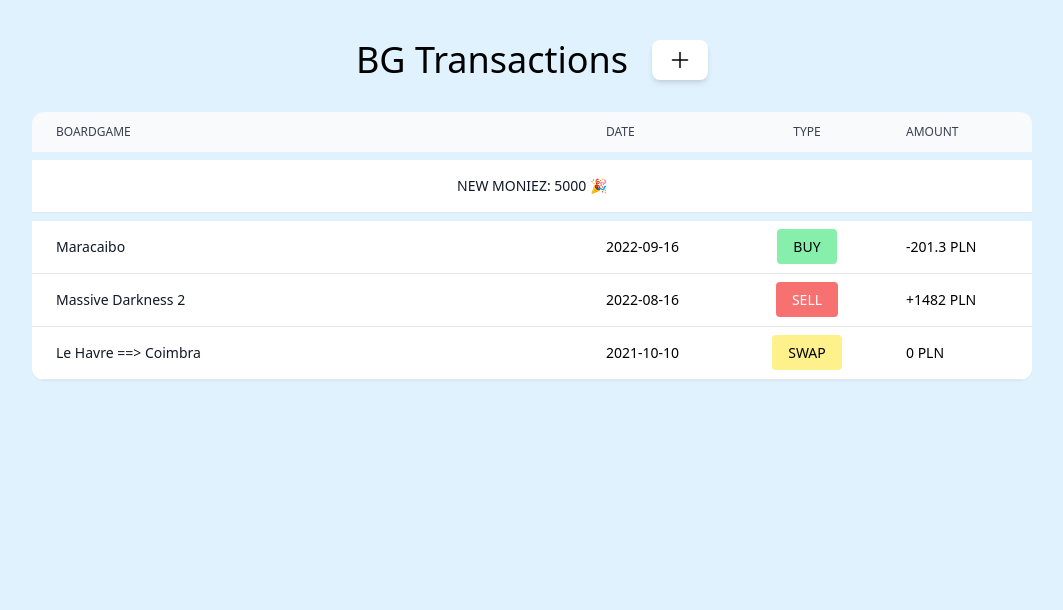
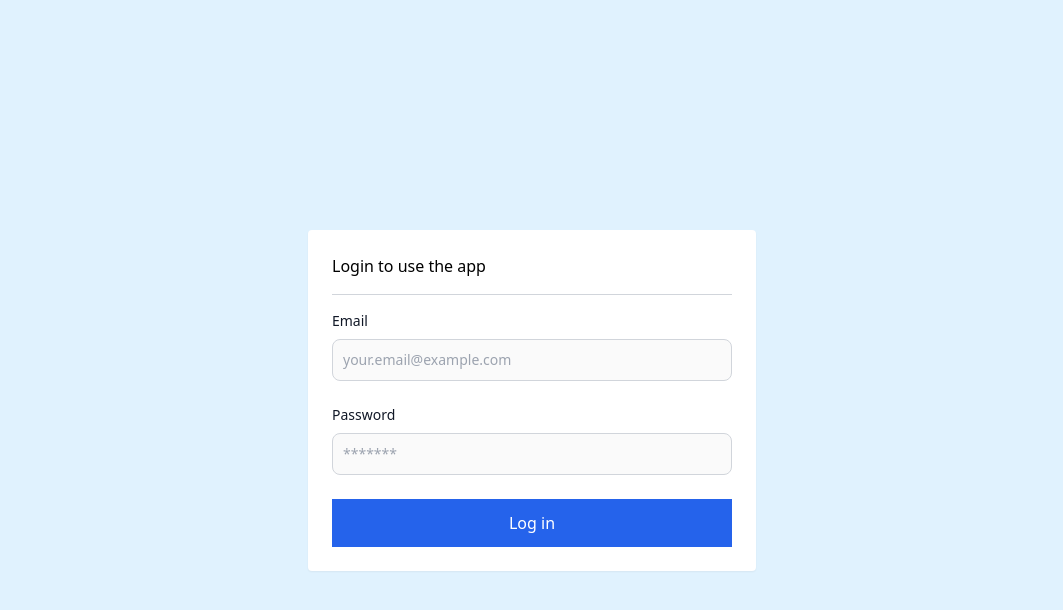
Before and after one commit to kokusGr/bg-budget, a React (Vite) app: page / in a window 1280 px wide. Shown: the top 610 px of the page, without its empty margins (108-1171 px from the left). Built offline with nearby package versions, Linux system fonts and the light colour scheme.

Commit message:
Add Login

```diff
--- a/src/pages/App.tsx
+++ b/src/pages/App.tsx
@@ -10,6 +10,8 @@
   transactionsActions,
 } from "@/utils/transactions";
 import { useAppDispatch, useAppSelector } from "@/utils/hooks";
+import { useSignInMutation } from "@/utils/api";
+import { authActions, SignInParams, signInParamsValidator } from "@/utils/auth";
 
 function formatTransactionAmount(tr: Transaction) {
   const prefix = (() => {
@@ -208,7 +210,7 @@
   );
 }
 
-function App() {
+function TransactionsList() {
   const [isAddingNewTransaction, setIsAddingNewTransaction] = useState(false);
   const transactions = useAppSelector((state) => state.transactions.value);
 
@@ -254,4 +256,69 @@
   );
 }
 
+function Login() {
+  const { register, handleSubmit } = useForm<SignInParams>({
+    resolver: zodResolver(signInParamsValidator),
+  });
+  const [signIn, { isLoading }] = useSignInMutation();
+  const dispatch = useAppDispatch();
+  return (
+    <div className="bg-sky-100 h-screen w-screen flex items-center justify-center">
+      <div className="bg-white w-10/12 max-w-md rounded shadow-sm p-6">
+        <div className="border-b border-gray-300 pb-4">
+          <h3>Login to use the app</h3>
+        </div>
+        <form
+          className="space-y-6 pt-4"
+          onSubmit={handleSubmit(async (data) => {
+            try {
+              const user = await signIn(data).unwrap();
+              if (user) {
+                dispatch(authActions.setUser(user));
+              }
+            } catch (err) {}
+          })}
+        >
+          <div>
+            <Input
+              type="email"
+              label="Email"
+              placeholder="your.email@example.com"
+              {...register("email")}
+            />
+          </div>
+          <div>
+            <Input
+              type="password"
+              label="Password"
+              placeholder="*******"
+              {...register("password")}
+            />
+          </div>
+          <button
+            type="submit"
+            disabled={isLoading}
+            className="flex justify-center items-center w-full px-5 py-3 text-white bg-blue-600 hover:bg-blue-700
+              focus:ring-blue-800 focus:ring-4 focus:outline-none
+              disabled:bg-blue-800 disabled:hover:bg-blue-800 disabled:text-gray-400"
+          >
+            Log in
+            {isLoading && (
+              <div className="h-5 w-5 ml-3 border-2 border-cyan-300 border-l-transparent border-b-transparent rounded-full animate-spin"></div>
+            )}
+          </button>
+        </form>
+      </div>
+    </div>
+  );
+}
+
+function App() {
+  const user = useAppSelector((state) => state.auth.userId);
+
+  if (!user) return <Login />;
+
+  return <TransactionsList />;
+}
+
 export default App;
--- /dev/null
+++ b/src/utils/api.ts
@@ -0,0 +1,53 @@
+import { createApi, fetchBaseQuery } from "@reduxjs/toolkit/query/react";
+import { z } from "zod";
+
+import { RootState } from "@/utils/store";
+import { AuthState, SignInParams } from "@/utils/auth";
+
+const authResponseValidator = z.object({
+  access_token: z.string(),
+  user: z.object({
+    id: z.string(),
+  }),
+});
+
+const apiSlice = createApi({
+  baseQuery: fetchBaseQuery({
+    baseUrl: "https://urkulngsrbxxxpcvtkqq.supabase.co",
+    prepareHeaders(headers, { getState }) {
+      const state = getState() as RootState;
+      headers.set(
+        "apikey",
+        "eyJhbGciOiJIUzI1NiIsInR5cCI6IkpXVCJ9.eyJpc3MiOiJzdXBhYmFzZSIsInJlZiI6InVya3VsbmdzcmJ4eHhwY3Z0a3FxIiwicm9sZSI6ImFub24iLCJpYXQiOjE2NjM0MDM1NjYsImV4cCI6MTk3ODk3OTU2Nn0.bda9D6kQs8eSW5vkykb4I_Yl-SELT2ekq-MrPWmp5LY"
+      );
+      if (state.auth.accessToken) {
+        headers.set("Authorization", `Bearer ${state.auth.accessToken}`);
+      }
+      return headers;
+    },
+  }),
+  endpoints: (builder) => ({
+    signIn: builder.mutation<AuthState | null, SignInParams>({
+      query: (signInParams) => ({
+        url: "auth/v1/token?grant_type=password",
+        method: "POST",
+        body: signInParams,
+      }),
+      transformResponse: (rawData: any) => {
+        try {
+          const validated = authResponseValidator.parse(rawData);
+          return {
+            accessToken: validated.access_token,
+            userId: validated.user.id,
+          };
+        } catch (err) {
+          return null;
+        }
+      },
+    }),
+  }),
+});
+
+export default apiSlice;
+
+export const { useSignInMutation } = apiSlice;
--- /dev/null
+++ b/src/utils/auth.ts
@@ -0,0 +1,33 @@
+import { createSlice, PayloadAction } from "@reduxjs/toolkit";
+import { z } from "zod";
+
+export type AuthState = {
+  userId: string | null;
+  accessToken: string | null;
+};
+
+export const signInParamsValidator = z.object({
+  email: z.string().email(),
+  password: z.string().min(8),
+});
+
+export type SignInParams = z.infer<typeof signInParamsValidator>;
+
+const initialState: AuthState = {
+  userId: null,
+  accessToken: null,
+};
+
+const authSlice = createSlice({
+  name: "auth",
+  initialState,
+  reducers: {
+    setUser(state, action: PayloadAction<AuthState>) {
+      state.accessToken = action.payload.accessToken;
+      state.userId = action.payload.userId;
+    },
+  },
+});
+
+export const authReducer = authSlice.reducer;
+export const authActions = authSlice.actions;
--- a/src/utils/store.ts
+++ b/src/utils/store.ts
@@ -1,9 +1,18 @@
 import { configureStore, createSlice } from "@reduxjs/toolkit";
 
 import { transactionsReducer } from "@/utils/transactions";
+import { authReducer } from "@/utils/auth";
+import apiSlice from "@/utils/api";
 
 const store = configureStore({
-  reducer: { transactions: transactionsReducer },
+  reducer: {
+    transactions: transactionsReducer,
+    auth: authReducer,
+    [apiSlice.reducerPath]: apiSlice.reducer,
+  },
+  middleware(getDefaultMiddleware) {
+    return getDefaultMiddleware().concat(apiSlice.middleware);
+  },
 });
 
 export default store;
```
